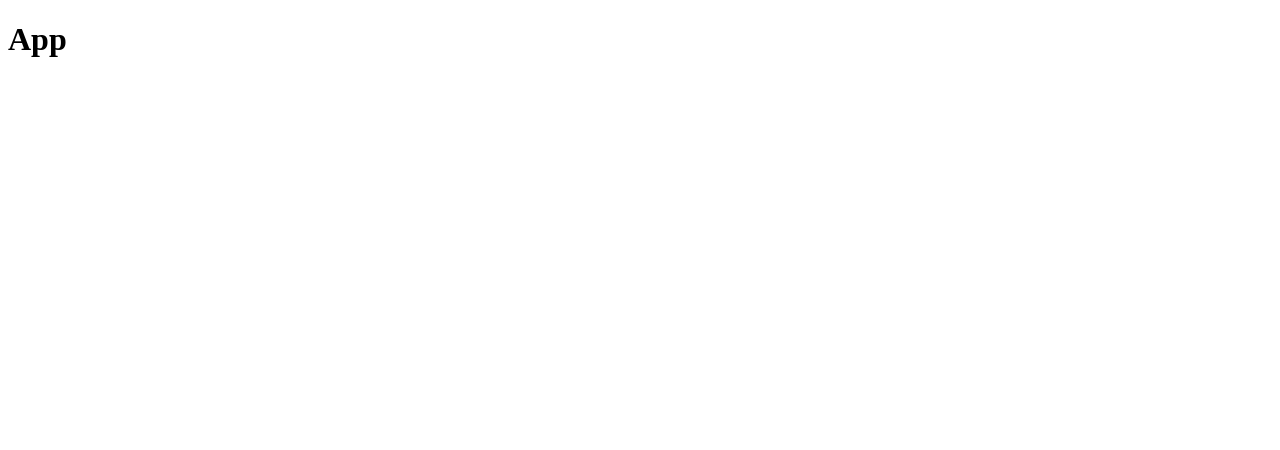
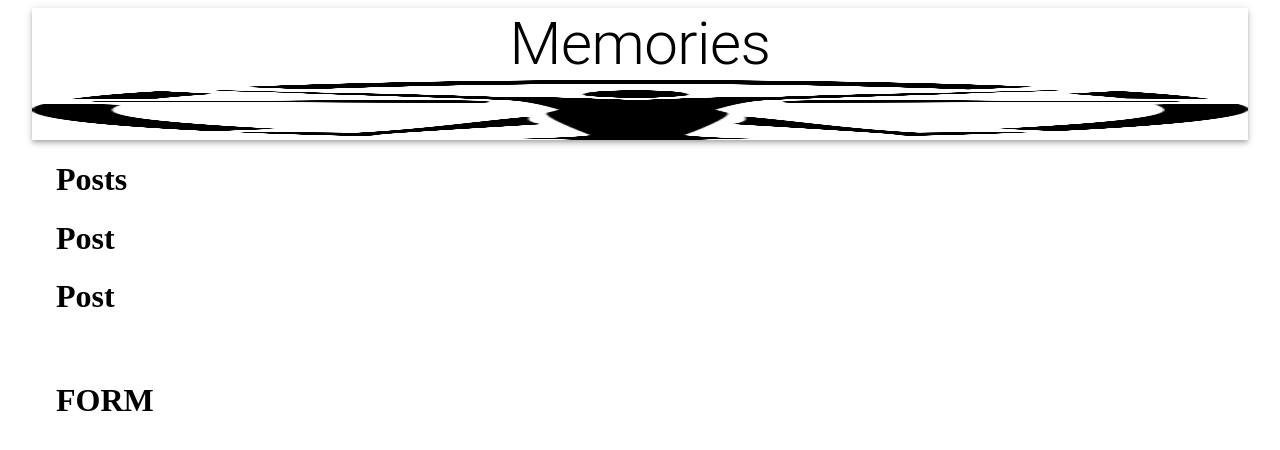
Before and after one commit to Faris-Kanbur/Social-Media-Full-Stack-MERN-Project-, a React (Create React App) app in the folder client/: page / in a window 1280 px wide. Shown: the top 450 px of the page. Built offline with nearby package versions, Linux system fonts and the light colour scheme.

Commit message:
add JSX Structure

```diff
--- a/client/src/App.js
+++ b/client/src/App.js
@@ -1,10 +1,31 @@
 import React from 'react';
+import { Container, AppBar, Typography, Grow, Grid } from '@material-ui/core';
+
+import Posts from './components/Posts/Posts'
+import Form from './components/Form/Form'
+import memories from './images/memories.png'
 
 const App = () => {
     return (
-        <div>
-            <h1>App</h1>
-        </div>
+        	<Container maxidth="lg">
+                <AppBar position="static" color="inherit">
+                    <Typography variant="h2" align="center"> Memories </Typography>
+                    <img src={memories} alt="memories" height="60" />
+                </AppBar>
+
+                <Grow in>
+                    <Container>
+                        <Grid container justify="space-between" alignItems="stretch" spacing={3}>
+                            <Grid item xs={12} sm={7}>
+                                <Posts />
+                            </Grid>
+                            <Grid item xs={12} sm={7}>
+                                <Form />
+                            </Grid>
+                        </Grid>
+                    </Container>
+                </Grow>
+            </Container>
     );
 }
 
--- a/client/src/components/Form/Form.js
+++ b/client/src/components/Form/Form.js
@@ -0,0 +1,12 @@
+import React from 'react'
+
+const Form = () => {
+    return (
+        <div>
+            <h1>FORM</h1>
+        </div>
+    );
+}
+
+
+export default Form
--- a/client/src/components/Posts/Post/Post.js
+++ b/client/src/components/Posts/Post/Post.js
@@ -0,0 +1,12 @@
+import React from 'react'
+
+const Post = () => {
+    return (
+        <div>
+            <h1>Post</h1>
+        </div>
+    );
+}
+
+
+export default Post;
--- a/client/src/components/Posts/Posts.js
+++ b/client/src/components/Posts/Posts.js
@@ -0,0 +1,15 @@
+import React from 'react';
+import Post from './Post/Post';
+
+const Posts = () => {
+    return (
+        <div>
+            <h1>Posts</h1>
+            <Post />
+            <Post />
+        </div>
+    );
+}
+
+
+export default Posts;
```
Also changed, not shown: client/src/images/memories.png (added), 1 other file (tests, documents, lock files or other folders).
